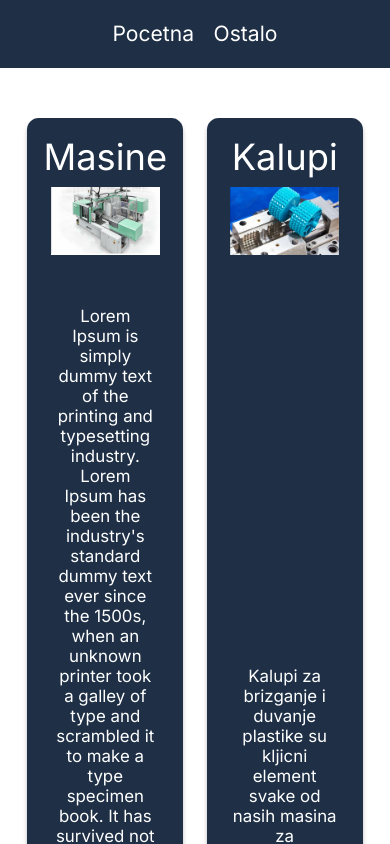
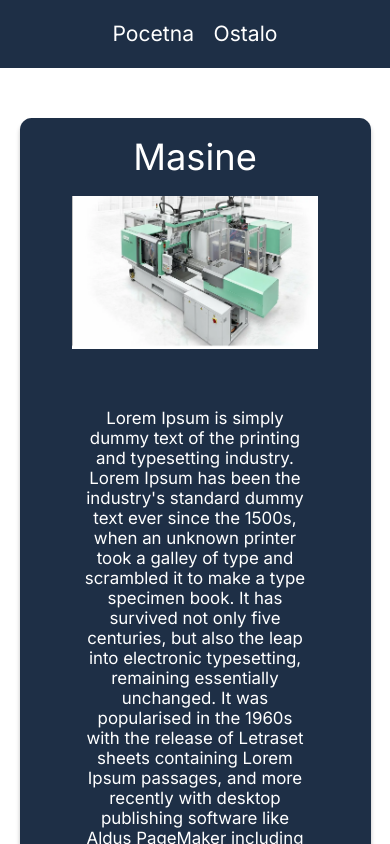
Before and after one commit to DorjaSkenderovic/nextjs-project, a Next.js app: page / in a window 390 px wide. Shown: the top 844 px of the page. Built offline with nearby package versions, Linux system fonts and the light colour scheme.

Commit message:
Update responsiveness in home page

```diff
--- a/app/other/contact/page.module.scss
+++ b/app/other/contact/page.module.scss
@@ -15,7 +15,8 @@
         height: 100%;
         flex-direction: column;
         gap: 3vh;
-        .card{
+
+        .card {
             width: 80%;
             z-index: -1;
             padding: 2vh;
--- a/app/page.module.scss
+++ b/app/page.module.scss
@@ -17,4 +17,13 @@
     height: 0.5vh;
     background-color: #0d1623;
   }
+
+  @media screen and (max-width: 800px) {
+    .row{
+      display: flex;
+      flex-direction: column;
+      gap: 3vh;
+    }
+
+  }
 }
--- a/components/Card/Card.module.scss
+++ b/components/Card/Card.module.scss
@@ -8,7 +8,7 @@
     color: white;
     border-radius: 3vw;
     box-shadow: 0px 4px 4px rgba(0, 0, 0, 0.25);
-    gap: 1vh;
+    gap: 2vh;
 
     .image {
         width: 70%;
@@ -31,4 +31,8 @@
             font-size: 2vh;
         }
     }
+
+    @media screen and (max-width: 800px) {
+        width: 90vw;
+    }
 }
```
